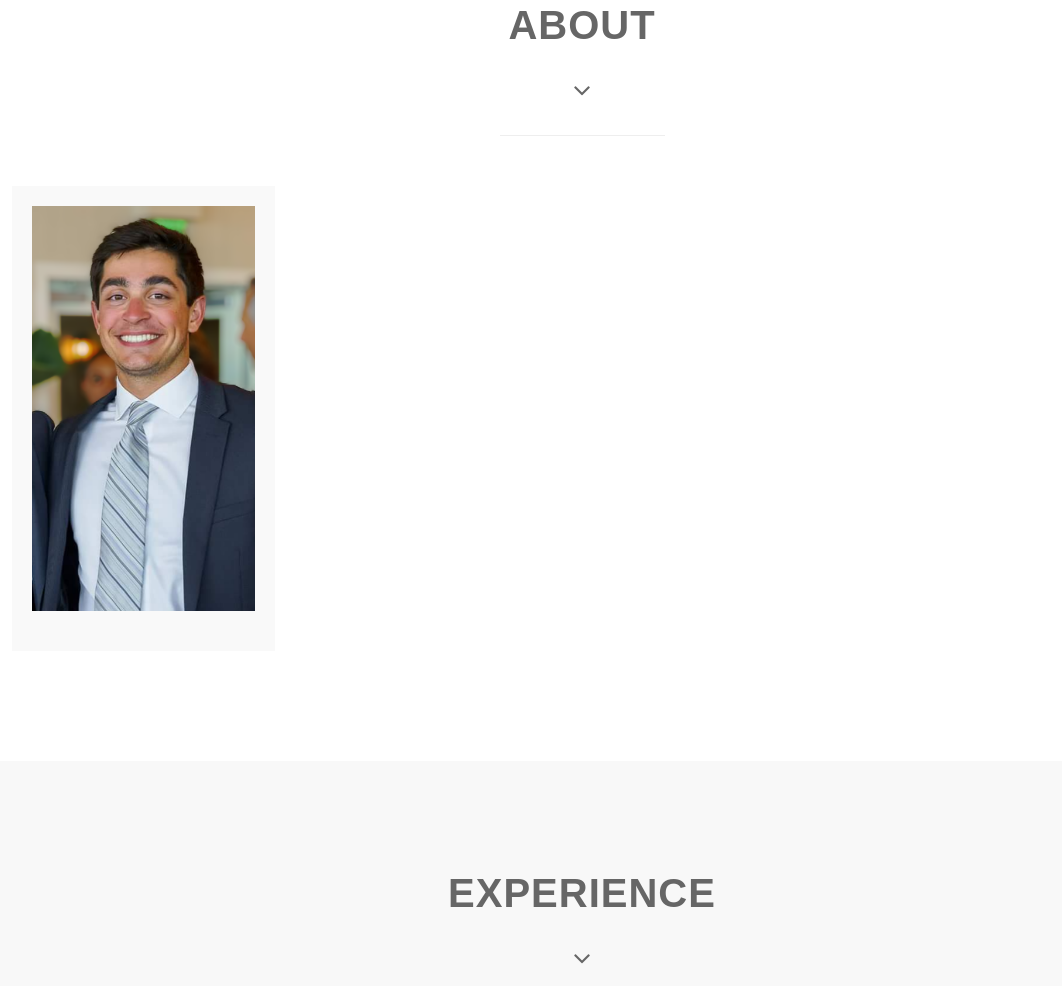
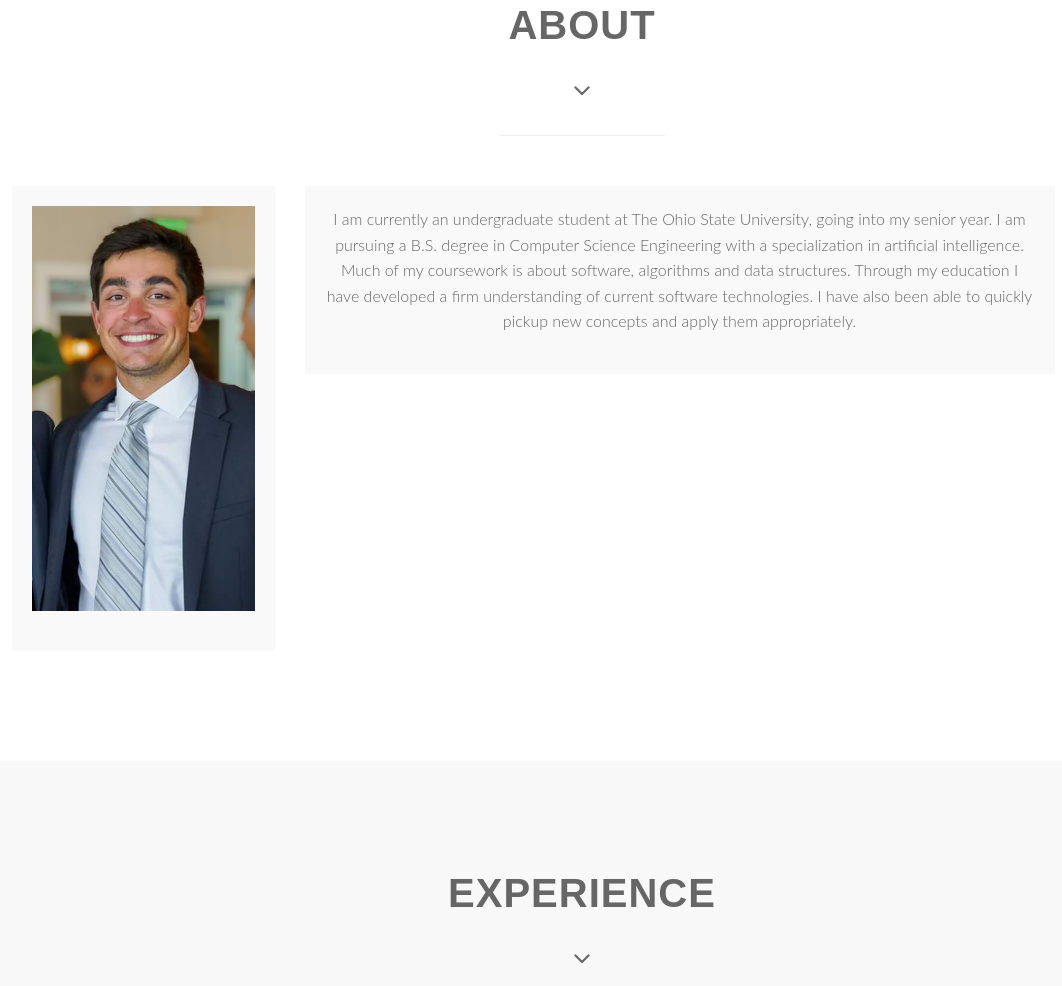
Before and after one commit to kyle-mcintyre/kyle-mcintyre.github.io, a plain HTML site: page index.html in a window 1280 px wide. Shown: the part 907-1893 px from the top of the page, without its empty margins (58-1120 px from the left). Drawn offline with Linux system fonts and the light colour scheme.

Commit message:
added to about section

```diff
--- a/index.html
+++ b/index.html
@@ -105,12 +105,24 @@
                     <div class="team boxed-grey">
                         <div class="inner">
                             <div class="avatar"><img src="img/ProPic.png" alt="" class="img-responsive" /></div>
-
                         </div>
                     </div>
 				    </div>
                 </div>
+
+            <div>
+                <div class="col-xs-8 col-sm-8 col-md-8">
+                    <div class="team boxed-grey">
+                        <p> I am currently an undergraduate student at The Ohio State University, going into my senior year.
+                        I am pursuing a B.S. degree in Computer Science Engineering with a specialization in artificial intelligence.
+                        Much of my coursework is about software, algorithms and data structures. Through my education I have developed a firm understanding of
+                        current software technologies. I have also been able to quickly pickup new concepts and apply them appropriately.</p>
                     </div>
+                </div>
+            </div>
+
+            </div>
+
         </div>
 	</section>
 	<!-- /Section: about -->
```
Lines whose indentation alone changed are shown as unchanged.
